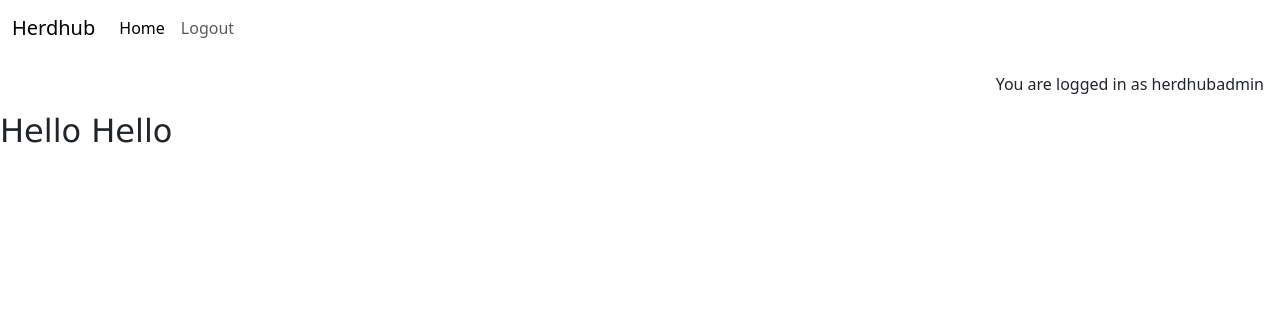
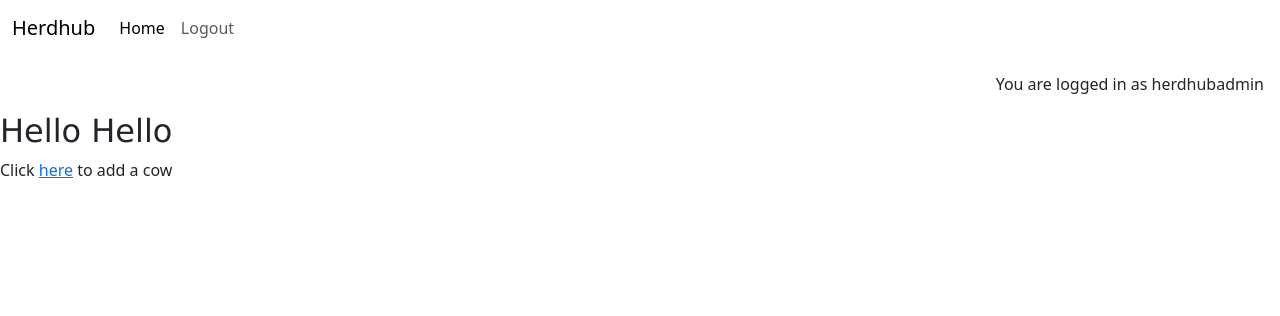
Before and after one commit to cthlbrennan/herdhub, a Django app: page / in a window 1280 px wide. Shown: the top 316 px of the page. Run offline with Django 5.2, Linux system fonts and the light colour scheme; a user stored in the database is signed in.

Commit message:
Create basic add_cow view and template

```diff
--- a/herdhub/urls.py
+++ b/herdhub/urls.py
@@ -1,6 +1,7 @@
-from django.urls import path, include
+from django.urls import path
 from . import views
 
 urlpatterns = [
-    path('', views.index, name='index')
+    path('', views.index, name='index'),
+    path('add_cow', views.add_cow, name='add_cow')
 ]
--- a/herdhub/views.py
+++ b/herdhub/views.py
@@ -3,3 +3,6 @@ from django.http import HttpResponse
 # Create your views here.
 def index(request):
     return render(request, 'index.html')
+
+def add_cow(request):
+    return render(request, 'add_cow.html')
--- a/templates/index.html
+++ b/templates/index.html
@@ -2,4 +2,9 @@
 
 {% block body %}
 <h2>Hello Hello</h2>
+{% if user.is_authenticated %}
+<p>Click <a href="add_cow">here</a> to add a cow</p>
+{% else %}
+<p> You need to be logged in.</p>
+{% endif %}
 {% endblock %}
```
Also changed, not shown: templates/add_cow.html (added, +9 -0 lines).
